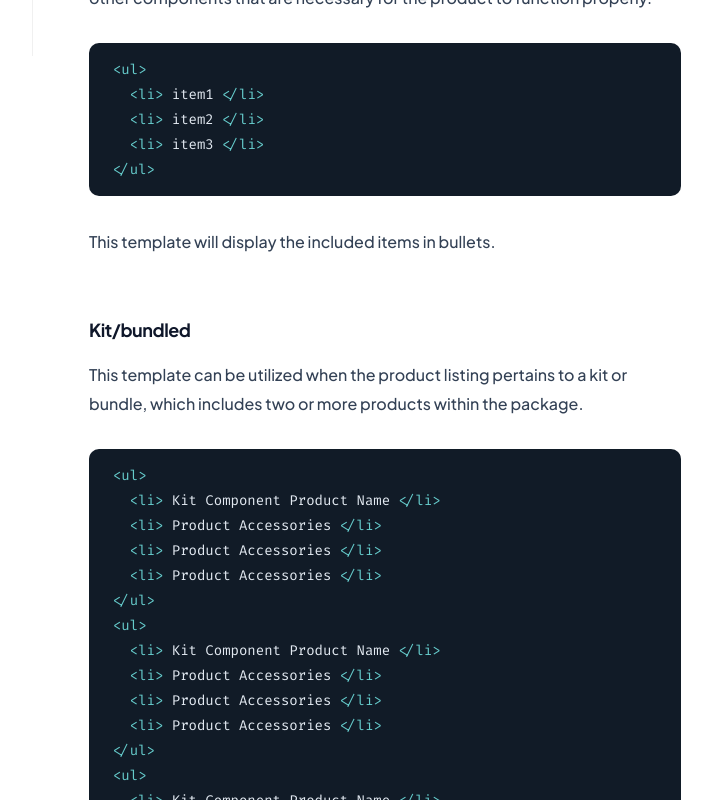
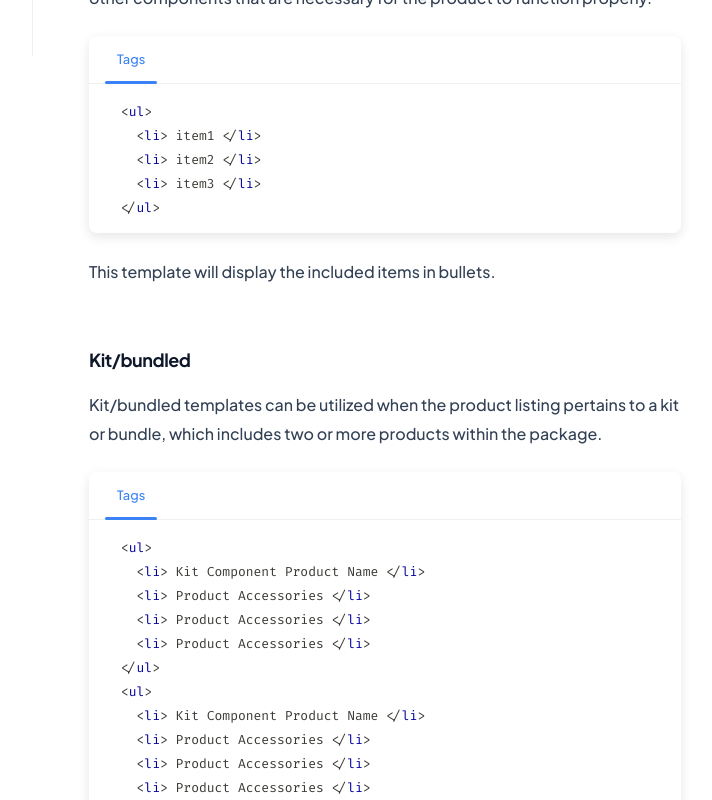
Before and after one commit to rogelcristobal/digiDirect-vite, a React (Vite) app: page / in a window 1280 px wide. Shown: the part 720-1520 px from the top of the page, without its empty margins (277-989 px from the left). Built offline with nearby package versions, Linux system fonts and the light colour scheme.

Commit message:
added toggling functionality (dynamic)

```diff
--- a/src/components/Codeblock.jsx
+++ b/src/components/Codeblock.jsx
@@ -1,34 +1,62 @@
-import React from "react";
+import React ,{useState}from "react";
 import { Prism as SyntaxHighlighter } from "react-syntax-highlighter";
-import { coldarkDark } from "react-syntax-highlighter/dist/esm/styles/prism";
+import { ghcolors } from "react-syntax-highlighter/dist/esm/styles/prism";
 
 const Codeblock = ({ template }) => {
+  const [view,toggleView] = useState(0)
   const customStyle = {
-    paddingLeft: "1.5rem",
+    paddingLeft: "2rem",
+    paddingTop: "1rem",
     borderRadius: "10px",
-    fontSize: "14px",
-    fontWeight:"400",
+    fontSize: "13px",
+    // fontWeight:"400",
     lineHeight: "24px",
-    whiteSpace:"pre",
-    tabSize:"4"
+    whiteSpace: "pre",
+    tabSize: "4",
+    // boxShadow: "rgba(0, 0, 0, 0.1) 0px 4px 12px",
+    border: "none",
+    margin: "0",
   };
   const codeTagProps = {
     style: {
-      fontFamily: 'Fira Code, monospace',
+      fontFamily: "Fira Code, monospace",
     },
   };
+  const handleToggle=(value)=>{
+    toggleView(prev=>prev=value)
+  }
+  return (
+    <div
+      className="my-6 rounded-lg overflow-hidden"
+      style={{ boxShadow: "rgba(0, 0, 0, 0.1) 0px 4px 12px" }}
+    >
+      <div className="h-12 w-full thin-bottom-divider flex items-center justify-start text-[0.8rem] font-[500]  px-4 gap-2">
+        {Object.keys(template)
+          .reverse()
+          .map((item, id) => {
 
-  return (
-    <div className="py-6">
+            return (
+              <button
+                onClick={()=>handleToggle(id)}
+                key={id}
+                className={`h-full px-3 relative capitalize ${id===view?'text-blue-500':'hover:text-slate-900 text-slate-500/70'} font-medium`}
+                type="button"
+              >
+                {item}
+               <div className={`absolute h-[3px] w-full bg-blue-500 bottom-0 left-0 ${view===id?'visible':'hidden'} rounded-md`}></div>
+              </button>
+            );
+          })}
+      </div>
       <SyntaxHighlighter
-        language="html"
+        {...(view===0? {language:'html'}: {language:'css'})}
         wrapLongLines
-        style={coldarkDark}
+        style={ghcolors}
         customStyle={customStyle}
         codeTagProps={codeTagProps}
-
       >
-        {template.tags}
+         {/* {...(template.text?  (view == 0?template.tags:template.styles):template.text )} */}
+         {!template.text?(view == 0?template.tags:template.styles):template.text}
       </SyntaxHighlighter>
     </div>
   );
--- a/src/context/DocsContext.jsx
+++ b/src/context/DocsContext.jsx
@@ -26,7 +26,7 @@ export const DocsProvider = ({ children }) => {
     sections: [
       {
         viewState:false,
-        viewThreshold:0.75,
+        viewThreshold:0.4,
         category: "In the box",
         title: `What's in the box`,
         detail: (
@@ -47,9 +47,11 @@ export const DocsProvider = ({ children }) => {
             This template will display the included items in bullets.
             <div className="box-border pt-6 pb-4">
             <Section title={"Kit/bundled "} child>
-              This template can be utilized when the product listing pertains to
+              Kit/bundled templates can be utilized when the product listing pertains to
               a kit or bundle, which includes two or more products within the
               package.
+
+
                <Codeblock template={bundleInTheBox}></Codeblock>
 
             </Section>
@@ -71,17 +73,20 @@ export const DocsProvider = ({ children }) => {
             specifications can include information such as dimensions, weight,
             materials, power requirements, and any other technical details that
             are relevant to the product.
-            <br /> <br />
+
+            <Codeblock template={specsMarkup}></Codeblock>
             They can also include information about the product's performance,
             such as its capacity, speed, or efficiency. Providing accurate and
             detailed product specifications is important in order to help
             customers make informed purchasing decisions and to ensure that the
             product meets their needs and expectations.
+
             <div className="box-border pt-6 pb-4">
             <Section title={"Kit/bundled "} child>
               This template can be utilized when the product listing pertains to
               a kit or bundle, which includes two or more products within the
               package.
+              <Codeblock template={specsMarkupCategorized}></Codeblock>
             </Section>
             </div>
           </div>
@@ -89,7 +94,7 @@ export const DocsProvider = ({ children }) => {
       },
       {
         viewState:false,
-        viewThreshold:0.3,
+        viewThreshold:0.4,
         category: "Description",
         title: "Product descriptions",
         detail: (
@@ -103,6 +108,7 @@ export const DocsProvider = ({ children }) => {
             information about the product's dimensions, weight, and any other
             relevant technical specifications.
             <br />
+            <Codeblock template={descriptionSimple}></Codeblock>
             <br />
             As demonstrated by the examples provided, the product description
             includes the product name, its key features, the Global Trade Item
@@ -122,13 +128,15 @@ export const DocsProvider = ({ children }) => {
             <Section title={"Advance description"} child>
               This template can be used to add more product features to a
               product listing.
+              <Codeblock template={descriptionBest}></Codeblock>
             </Section>
             </div>
             <div className="box-border pt-6 pb-4">
             <Section title="Kit/bundled" child>
-              This template can be utilized when the product listing pertains to
+              Kit/bundled template can be utilized when the product listing pertains to
               a kit or bundle, which includes two or more products within the
               package.
+              <Codeblock template={descriptionKit}></Codeblock>
             </Section>
             </div>
             <div className="box-border pt-6 pb-4">
@@ -138,6 +146,7 @@ export const DocsProvider = ({ children }) => {
               the most important features and benefits of a product, presented
               in bullet point form.
               <br />
+              <Codeblock template={shortDescription}></Codeblock>
               <br />
               This format allows for quick and easy scanning of the information,
               making it easy for potential customers to understand the product's
@@ -145,6 +154,14 @@ export const DocsProvider = ({ children }) => {
               on a product listing or documentation website, as it provides a
               clear and organized overview of the product's features and
               benefits.
+
+
+            </Section>
+             <Section title="Kit/bundled" child>
+              Kit/bundled template can be utilized when the product listing pertains to
+              a kit or bundle, which includes two or more products within the
+              package.
+              <Codeblock template={descriptionKit}></Codeblock>
             </Section>
             </div>
           </div>
@@ -173,8 +190,9 @@ export const DocsProvider = ({ children }) => {
               the one you are selling. It is an important element of search
               engine optimization (SEO) as it helps to increase the visibility
               and click-through rate of the product listing.
-              <br />
-              <br />
+
+              <Codeblock template={seoMetaTitle}></Codeblock>
+
               It's important to make sure that the meta title is unique to each
               product page and avoid duplication across different pages on the
               website.
@@ -186,8 +204,9 @@ export const DocsProvider = ({ children }) => {
               HTML code of a webpage. When creating a product listing, these
               keywords can be used to provide a list of words or phrases that
               describe the product.
-              <br />
-              <br />
+
+              <Codeblock template={seoMetaKeyword}></Codeblock>
+
               These keywords can help search engines determine the relevance of
               the product listing to a user's search query. In a Content
               Management System (CMS), meta keywords can typically be added to a
@@ -202,6 +221,7 @@ export const DocsProvider = ({ children }) => {
               appears in search results. In a product listing, it should provide
               key features, benefits, and relevant information about the
               product. Keep it under 155 characters.
+              <Codeblock template={seoMetaDescription}></Codeblock>
               <div className="box-border pt-6 pb-4">
               <Section title="Meta description guidelines" child>
                 <ul>
--- a/src/templates/template.js
+++ b/src/templates/template.js
@@ -333,13 +333,13 @@ const template = () => {
     `
   }
   const seoMetaTitle = {
-    tags: `ProductName | Buy at digiDirect`,
+    text: `ProductName | Buy at digiDirect`,
   };
   const seoMetaKeyword = {
-    tags: `ProductName, ProductName Australia, Barcode1, Barcode2, buy, shop, digidirect, australia, price,`,
+    text: `ProductName, ProductName Australia, Barcode1, Barcode2, buy, shop, digidirect, australia, price,`,
   };
   const seoMetaDescription={
-    tags:`Lock in your look and protect your phone with ultra-slim OtterBox Symmetry Series Graphics Case for Apple iPhone 13, Ant Enigma that's easy to install and fortified with drop protection`
+    text:`Lock in your look and protect your phone with ultra-slim OtterBox Symmetry Series Graphics Case for Apple iPhone 13, Ant Enigma that's easy to install and fortified with drop protection`
   }
 
 
```
